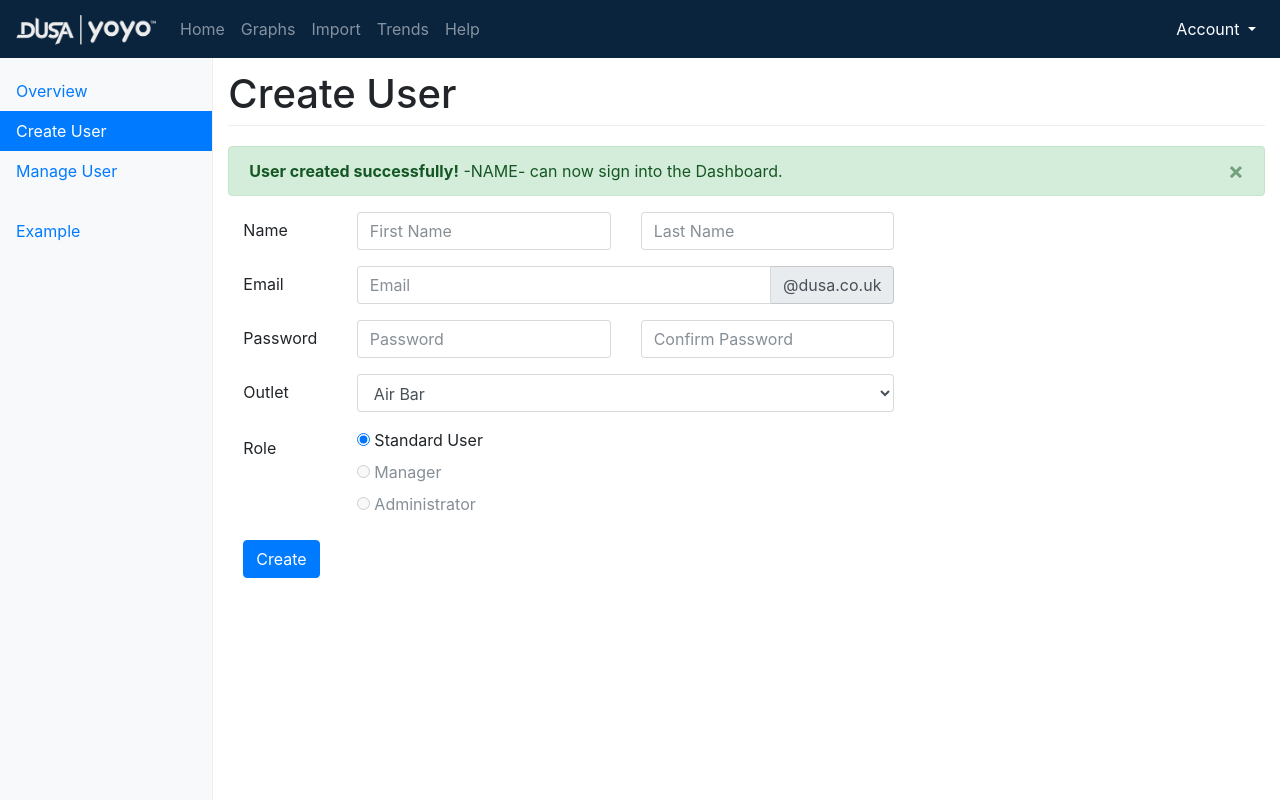
After one commit to BladeRooner/Team-2, a PHP site: page /team-create.php in a window 1280 px wide. The commit adds this page. Run offline with PHP 8.4, Linux system fonts and the light colour scheme; some libraries are stand-ins or nearby versions.

Commit message:
Add Team Management pages into the project
Add pages for creating and updating Dashboard users, with forms in place ready for back-end connection.

```diff
--- /dev/null
+++ b/team-create.php
@@ -0,0 +1,153 @@
+<?php
+/**
+ * Created by IntelliJ IDEA.
+ * User: cmckillop
+ * Date: 19/09/2017
+ * Time: 11:17
+ */
+?>
+
+<!DOCTYPE HTML>
+<html lang="en-GB">
+<head>
+    <meta charset="utf-8">
+    <meta name="viewport" content="width=device-width, initial-scale=1, shrink-to-fit=no">
+
+    <link rel="stylesheet" href="https://maxcdn.bootstrapcdn.com/bootstrap/4.0.0-beta/css/bootstrap.min.css" integrity="sha384-/Y6pD6FV/Vv2HJnA6t+vslU6fwYXjCFtcEpHbNJ0lyAFsXTsjBbfaDjzALeQsN6M" crossorigin="anonymous">
+    <link rel="stylesheet" href="https://maxcdn.bootstrapcdn.com/font-awesome/4.7.0/css/font-awesome.min.css">
+    <link href="assets/styles.css" rel="stylesheet">
+
+    <title>Create | Management</title>
+</head>
+<body>
+<?php $currentPage = "management"; include "header.php";?>
+
+<div class="container-fluid">
+    <div class="row">
+
+        <nav class="col-md-2 d-none d-sm-block bg-light sidebar">
+            <ul class="nav nav-pills flex-column">
+                <li class="nav-item">
+                    <a class="nav-link" href="team-management.php">Overview<span class="sr-only">(current)</span></a>
+                </li>
+                <li class="nav-item">
+                    <a class="nav-link active" href="team-create.php">Create User</a>
+                </li>
+                <li class="nav-item">
+                    <a class="nav-link" href="team-edit.php">Manage User</a>
+                </li>
+            </ul>
+
+            <ul class="nav nav-pills flex-column">
+                <li class="nav-item">
+                    <a class="nav-link" href="#">Example</a>
+                </li>
+            </ul>
+        </nav>
+
+        <main class="ml-sm-auto col-md-10 pt-3" role="main">
+            <h1 id="overview">Create User</h1>
+
+            <div class="alert alert-success alert-dismissible fade show" role="alert">
+                <button type="button" class="close" data-dismiss="alert" aria-label="Close">
+                    <span aria-hidden="true">&times;</span>
+                </button>
+                <strong>User created successfully!</strong> -NAME- can now sign into the Dashboard.
+            </div>
+
+            <section class="row">
+                <div class="col-md-8">
+
+                    <div class="container">
+
+                        <form>
+
+                            <div class="form-group row">
+                                <label for="name-form" class="col-md-2 col-form-label">Name</label>
+                                <div class="col-md-5" id="name-form">
+                                    <input type="text" class="form-control" name="firstName" id="first-name" placeholder="First Name" required>
+                                </div>
+
+                                <div class="col-md-5">
+                                    <input type="text" class="form-control" name="lastName" id="last-name" placeholder="Last Name" required>
+                                </div>
+                            </div>
+
+                            <div class="form-group row">
+                                <label for="inputEmail3" class="col-md-2 col-form-label">Email</label>
+                                <div class="col-md-10">
+                                    <div class="input-group mb-2 mb-sm-0">
+                                        <input type="text" class="form-control" name="email" id="email" placeholder="Email" required>
+                                        <div class="input-group-addon">@dusa.co.uk</div>
+                                    </div>
+                                </div>
+                            </div>
+
+                            <div class="form-group row">
+                                <label for="name-form" class="col-md-2 col-form-label">Password</label>
+                                <div class="col-md-5" id="name-form">
+                                    <input type="password" class="form-control" name="passwordConfirm" id="password" placeholder="Password" required>
+                                </div>
+
+                                <div class="col-md-5">
+                                    <input type="password" class="form-control" name="password" id="password-confirm" placeholder="Confirm Password" required>
+                                </div>
+                            </div>
+
+                            <div class="form-group row">
+                                <label for="outletSelect" class="col-md-2 col-form-label">Outlet</label>
+                                <div class="col-md-10">
+                                    <select class="form-control" id="outletSelect" name="outlet">
+                                        <option>Air Bar</option>
+                                        <option>Liar</option>
+                                        <option>Mono</option>
+                                        <option>Premier</option>
+                                        <option>Campus Shop</option>
+                                    </select>
+                                </div>
+                            </div>
+
+                            <fieldset class="form-group">
+                                <div class="row">
+                                    <legend class="col-form-legend col-md-2">Role</legend>
+                                    <div class="col-md-10">
+                                        <div class="form-check">
+                                            <label class="form-check-label">
+                                                <input class="form-check-input" type="radio" name="role-standard" id="roleStandard" value="standardUser" checked="">
+                                                Standard User
+                                            </label>
+                                        </div>
+                                        <div class="form-check disabled">
+                                            <label class="form-check-label">
+                                                <input class="form-check-input" type="radio" name="role-manager" id="roleManager" value="manager" disabled>
+                                                Manager
+                                            </label>
+                                        </div>
+                                        <div class="form-check disabled">
+                                            <label class="form-check-label">
+                                                <input class="form-check-input" type="radio" name="role-administrator" id="roleAdmin" value="administrator" disabled="">
+                                                Administrator
+                                            </label>
+                                        </div>
+                                    </div>
+                                </div>
+                            </fieldset>
+
+                            <div class="form-group row">
+                                <div class="col-md-10">
+                                    <button type="submit" name="create" class="btn btn-primary">Create</button>
+                                </div>
+                            </div>
+                        </form>
+
+                    </div>
+
+                </div>
+            </section>
+        </main>
+    </div>
+
+    </div>
+</div>
+</body>
+</html>
```
Also changed, not shown: getTotalsData.php (added, +26 -0 lines), team-edit.php (added, +145 -0 lines), team-management.php (+47 -0 lines).
